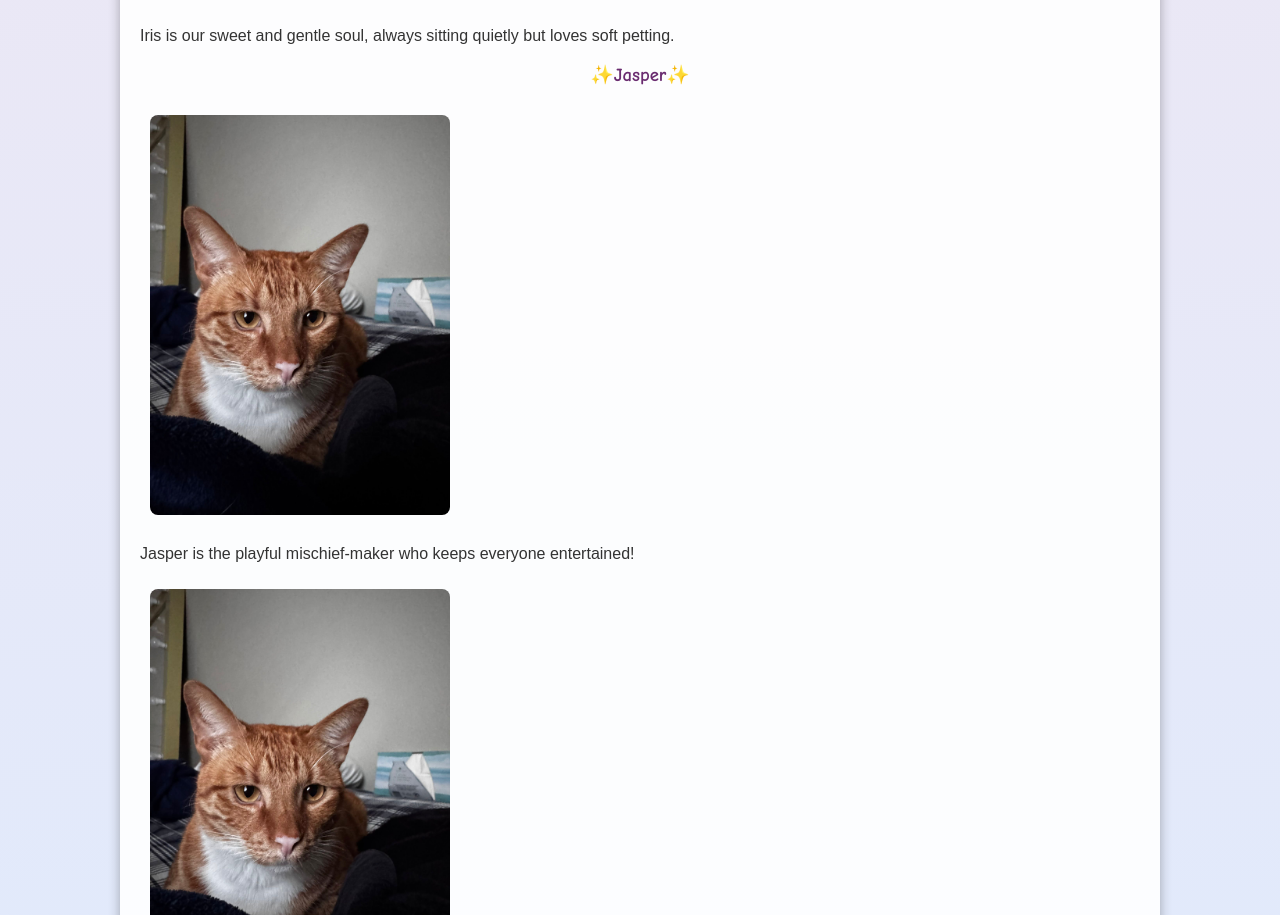
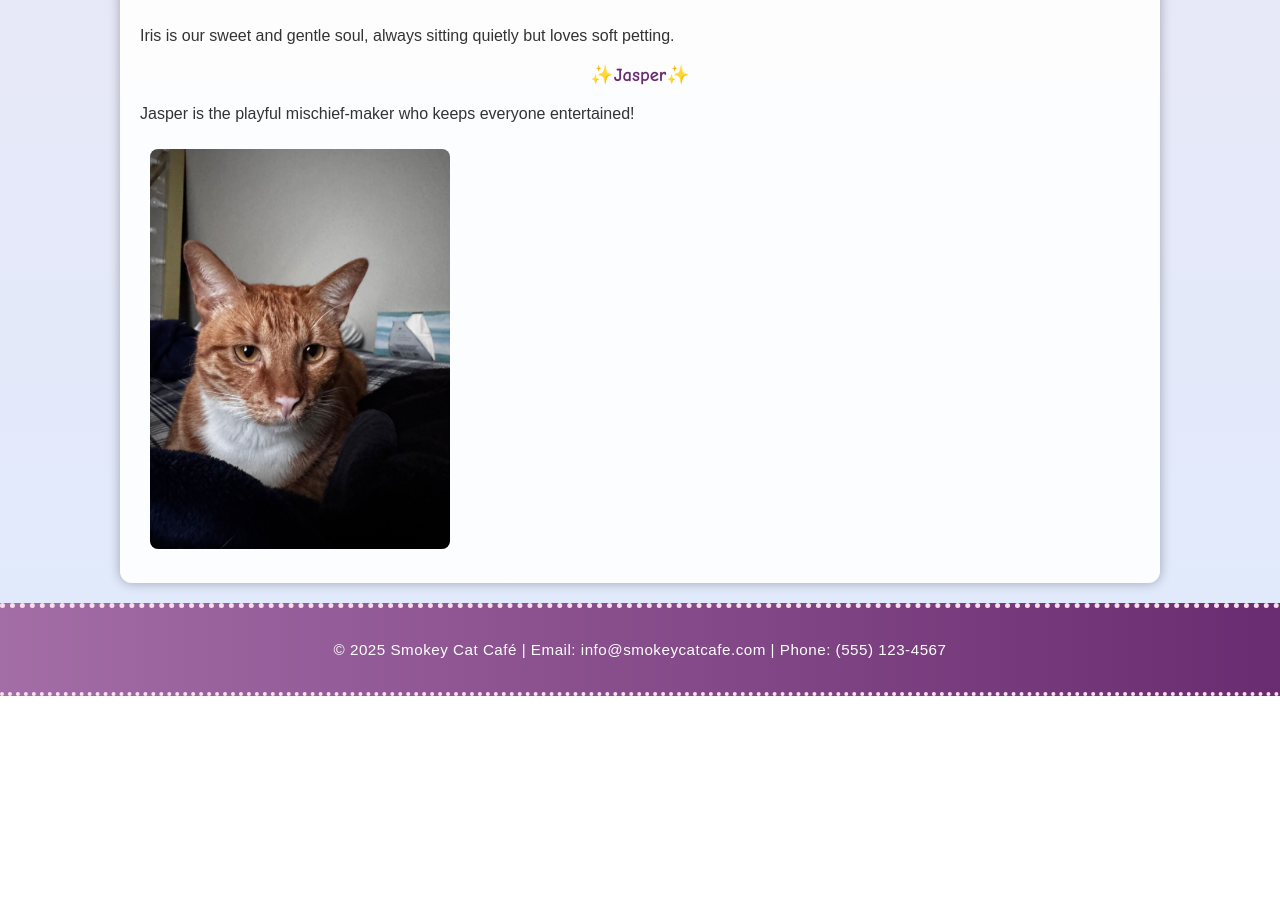
Before and after one commit to texasdoll7150/smokeycat, a plain HTML site: page meet-the-cats.html in a window 1280 px wide. Shown: the part 1699-2614 px from the top of the page. After the commit the page ends 2395 px from the top, so only its background shows below. Drawn offline with Linux system fonts and the light colour scheme.

Commit message:
Update meet-the-cats.html

```diff
--- a/meet-the-cats.html
+++ b/meet-the-cats.html
@@ -38,10 +38,8 @@
     <p>Iris is our sweet and gentle soul, always sitting quietly but loves soft petting.</p>
 
     <h3>Jasper</h3>
-    <img src="images/jasper.jpg" alt="Jasper" width="300">
     <p>Jasper is the playful mischief-maker who keeps everyone entertained!</p>
     <img src="jasper.jpg" alt="Jasper" width="300">
-
 </main>
 
 
```
